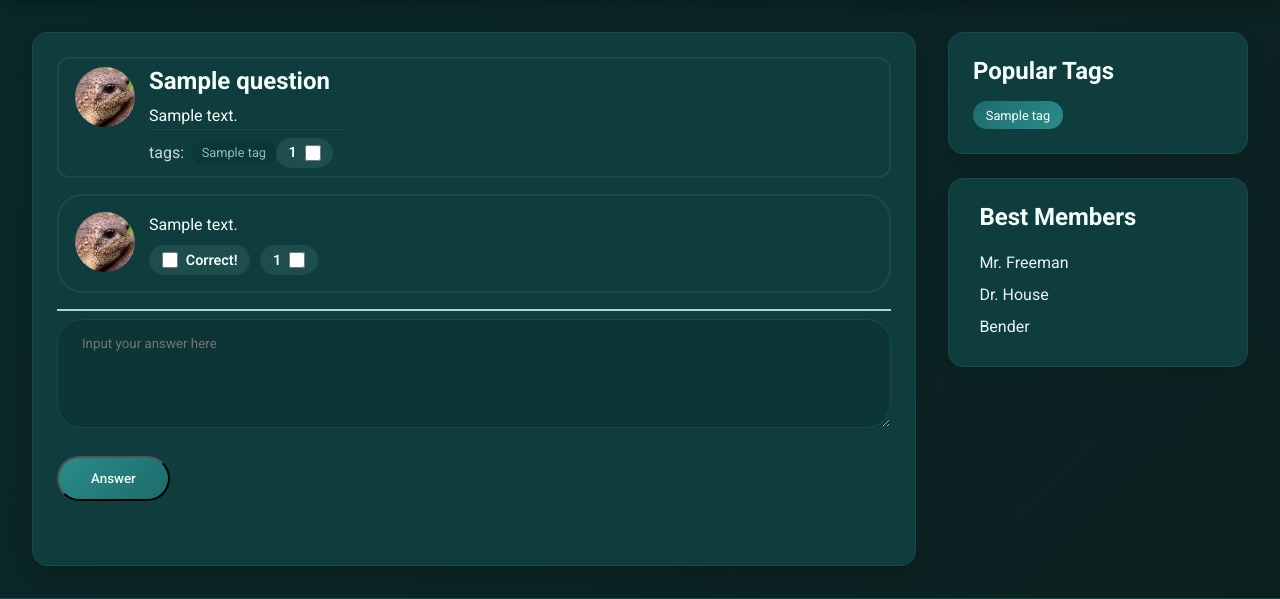
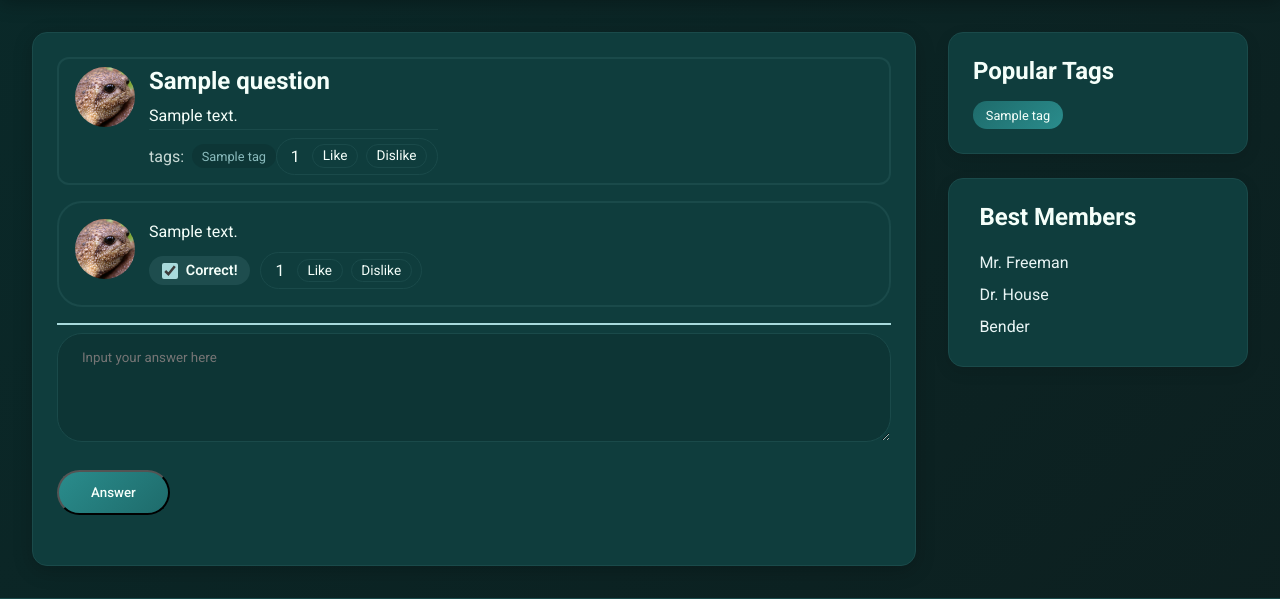
Before and after one commit to Saucesamba/AskMe, a Django app: page /question/1/ in a window 1280 px wide. Shown: the part 62-661 px from the top of the page. Run offline with Django 5.2, Linux system fonts and the light colour scheme; a user stored in the database is signed in; tables that the repository leaves empty hold one stand-in row (values such as "Sample post").

Commit message:
all likes functional

```diff
--- a/questions/urls.py
+++ b/questions/urls.py
@@ -7,5 +7,10 @@ urlpatterns = [
     path('hot/', HotQuestionsView.as_view(), name = "hot"),
     path('tag/<str:tag>/', TagFilteredQuestionsView.as_view(),name = "tag"),
     path('question/<int:pk>/', OneQuestionView.as_view(), name = "question_details"),
-    path('ask/', NewQuestionView.as_view(), name = "ask")
+    path('ask/', NewQuestionView.as_view(), name = "ask"),
+
+    path('api/question/<int:pk>/toggle_like',QuestionLikeAPIView.as_view(), name = 'question_like'),
+    path('api/answer/<int:pk>/toggle_like', AnswerLikeAPIView.as_view(), name = 'answer_like'),
+    path('api/question/<int:pk>/correct_answer', AnswerCorrectAPIView.as_view(), name = 'correct')
+
 ]
--- a/questions/views.py
+++ b/questions/views.py
@@ -2,17 +2,19 @@ from django.shortcuts import render, redirect, reverse
 
 from django.http import JsonResponse, HttpResponse
 from django.views.generic import TemplateView
+from django.views import View
 import math
+import json
 from django.http import HttpResponseRedirect
 
 
 from questions.pagination import paginate
-from questions.models import Tag, Question
+from questions.models import Tag, Question, QuestionLike, QuestionAnswer, AnswerLike
 from django.shortcuts import get_object_or_404
 from django.utils.decorators import method_decorator
 from django.contrib.auth.decorators import login_required
 from .forms import QuestionForm, AnswerForm
-
+from django.views.decorators.csrf import csrf_exempt
 
 @method_decorator(login_required, name = 'dispatch')
 class MainPageView(TemplateView):
@@ -98,7 +100,6 @@ class OneQuestionView(TemplateView):
     def dispatch(self, request, *args, **kwargs):
         return super(OneQuestionView, self).dispatch(request, *args, **kwargs)
 
-
 @method_decorator(login_required, name = 'dispatch')
 class TagFilteredQuestionsView(TemplateView):
     template_name = 'questions/index.html'
@@ -127,8 +128,6 @@ class TagFilteredQuestionsView(TemplateView):
 
     def dispatch(self, request, *args, **kwargs):
         return super(TagFilteredQuestionsView, self).dispatch(request, *args, **kwargs)
-
-
 
 @method_decorator(login_required, name = 'dispatch')
 class NewQuestionView(TemplateView):
@@ -162,3 +161,111 @@ class NewQuestionView(TemplateView):
 
     def dispatch(self, request, *args, **kwargs):
         return super(NewQuestionView,self).dispatch(request, *args, **kwargs)
+
+@method_decorator(login_required, name = 'dispatch')
+@method_decorator(csrf_exempt, name='dispatch')
+class QuestionLikeAPIView(View):
+    http_method_names = ['post']
+
+    def post(self, request, *args, **kwargs):
+        question_id = kwargs.get('pk')
+
+        is_like = json.loads(request.body.decode('utf-8')).get('is_like', True)
+        question = get_object_or_404(Question, pk=question_id)
+
+        if question.author == request.user:
+            return JsonResponse({
+                'success': False,
+                'error': "Вы являетесь автором вопроса."
+            }, status=400)
+
+        like_exists = QuestionLike.objects.filter(author=request.user, question_id=question_id).first()
+
+        if like_exists and like_exists.status != is_like:
+            like_exists.status = is_like
+            like_exists.save(update_fields=['status'])
+
+        if like_exists:
+            return JsonResponse({
+                'success': True,
+                'id': like_exists.id,
+                'rating': question.like_count,
+            }, status=200)
+
+        like = QuestionLike.objects.create(author=request.user, question_id=question_id, status=is_like)
+        question.save(update_fields=['updated_at'])
+
+        return JsonResponse({
+            'success': True,
+            'id': like.id,
+            'rating': question.like_count,
+        }, status=201)
+
+@method_decorator(login_required, name = 'dispatch')
+@method_decorator(csrf_exempt, name='dispatch')
+class AnswerLikeAPIView(View):
+    http_method_names = ['post']
+
+    def post(self, request, *args, **kwargs):
+        answer_id = kwargs.get('pk')
+
+        is_like = json.loads(request.body.decode('utf-8')).get('is_like', True)
+        answer = get_object_or_404(QuestionAnswer, pk=answer_id)
+
+        if answer.author == request.user:
+            return JsonResponse({
+                'success': False,
+                'error': "Вы являетесь автором вопроса."
+            }, status=400)
+
+        like_exists = AnswerLike.objects.filter(author=request.user, answer_id=answer_id).first()
+
+        if like_exists and like_exists.status != is_like:
+            like_exists.status = is_like
+            like_exists.save(update_fields=['status'])
+
+        if like_exists:
+            return JsonResponse({
+                'success': True,
+                'id': like_exists.id,
+                'rating': answer.like_count,
+            }, status=200)
+
+        like = AnswerLike.objects.create(author=request.user, answer_id=answer_id, status=is_like)
+        answer.save(update_fields=['updated_at'])
+
+        return JsonResponse({
+            'success': True,
+            'id': like.id,
+            'rating': answer.like_count,
+        }, status=201)
+
+@method_decorator(login_required, name = 'dispatch')
+@method_decorator(csrf_exempt, name='dispatch')
+class AnswerCorrectAPIView(View):
+    htttp_method_names = ['post']
+
+    def post(self, request, *args, **kwargs):
+        question_id = kwargs.get('pk')
+        answer_id = json.loads(request.body.decode('utf-8')).get('answer_id')
+        is_correct = json.loads(request.body.decode('utf-8')).get('is_correct')
+
+        question = get_object_or_404(Question, pk=question_id)
+
+        if question.author != request.user:
+            return JsonResponse({
+                'success': False,
+                'error': "Вы не являетесь автором вопроса."
+            }, status=400)
+
+        answer = get_object_or_404(QuestionAnswer, pk=answer_id, question_id=question_id)
+
+        if answer.is_correct != is_correct:
+            answer.is_correct = is_correct
+            answer.save(update_fields=['is_correct', 'updated_at'])
+
+        return JsonResponse({
+            'success': True,
+            'id': answer.id,
+            'correct': answer.is_correct,
+        }, status=200)
--- a/static/css/Base.css
+++ b/static/css/Base.css
@@ -362,6 +362,7 @@ main .question-wrapper {
     justify-content: space-between;
     align-items: center;
     padding-top: 0.5rem;
+
 }
 
 .question-lowbar a {
@@ -437,3 +438,38 @@ main .question-wrapper {
     height: 16px;
     accent-color: var(--hover-color);
 }
+
+.rating{
+    display: inline-flex;
+    align-items: center;
+    gap: 0.5rem;
+    padding: 0.35rem 0.6rem;
+    border-radius: 999px;
+    background-color: --var(--secondary-bg);
+    border: 1px solid var(--border-color);
+
+}
+
+.rating__value{
+    min-width: 2ch;
+    text-align: center;
+    color: var(--text-mint);
+}
+
+.rating__btn{
+    appearance: none;
+    border: 1px solid var(--border-color);
+    background: transparent;
+    color: var(--text-mint);
+    padding: 0.25rem 0.6rem;
+    border-radius: 999px;
+    cursor: pointer;
+    transition: all 0.2s ease;
+    font-size: 0.85rem;
+    line-height: 1;
+}
+
+.rating__btn:hover{
+    border-color: var(--hover-color);
+    transform: translateY(-1px);
+}
--- /dev/null
+++ b/static/js/script.js
@@ -0,0 +1,68 @@
+function sendLike(target, id) {
+    const csrf = document.querySelector('input[name="csrfmiddlewaretoken"]')?.value;
+    const currentRating = document.getElementById(`${id}-rating_value`);
+
+    fetch(`/api/${target}/${id}/toggle_like`, {
+        method: "POST",
+        headers: { "Content-Type": "application/json",
+                   "X-CSRFToken": csrf,
+         },
+        body: JSON.stringify({ is_like: true }),
+
+    })
+    .then((res) => {
+        if (res.status >= 400) console.error(res);
+        return res.json();
+    })
+    .then((res) => {
+        currentRating.textContent = `${res.rating}`;
+    });
+}
+
+function sendDislike(target, id) {
+    const csrf = document.querySelector('input[name="csrfmiddlewaretoken"]')?.value;
+
+    const currentRating = document.getElementById(`${id}-rating_value`);
+
+    fetch(`/api/${target}/${id}/toggle_like`, {
+        method: "POST",
+        headers: { "Content-Type": "application/json",
+            "X-CSRFToken": csrf,
+         },
+        body: JSON.stringify({ is_like: false }),
+    })
+    .then((res) => {
+        if (res.status >= 400) console.error(res);
+        return res.json();
+    })
+    .then((res) => {
+        currentRating.textContent = `${res.rating}`;
+    });
+}
+
+function toggleCorrect(questionId, answerId, isCorrect) {
+  const csrf = document.querySelector('input[name="csrfmiddlewaretoken"]')?.value;
+
+  fetch(`/api/question/${questionId}/correct_answer`, {
+    method: "POST",
+    headers: {
+      "Content-Type": "application/json",
+      "X-CSRFToken": csrf,
+    },
+    body: JSON.stringify({ answer_id: answerId, is_correct: isCorrect }),
+  })
+  .then((res) => res.json().then((data) => ({ ok: res.ok, status: res.status, data })))
+  .then(({ ok, data }) => {
+    if (!ok) {
+      alert(data.error || "Ошибка");
+      return;
+    }
+
+    if (data.correct === true) {
+      document.querySelectorAll('.correct-btn input[type="checkbox"]').forEach(cb => {
+        if (cb.id !== `correct-${answerId}`) cb.checked = false;
+      });
+    }
+  })
+  .catch(console.error);
+}
--- a/templates/base.html
+++ b/templates/base.html
@@ -133,4 +133,7 @@
         </div>
 
     </footer>
+
+    {% block scripts %}{% endblock %}
+
 </body>
--- a/templates/questions/question.html
+++ b/templates/questions/question.html
@@ -3,9 +3,11 @@
 {%load static%}
 
 {%block title%}Question{%endblock%}
+<script src="https://code.jquery.com/jquery-3.6.0.min.js"></script>
 
 {%block content%}
     <div class = "main-container">
+        {% csrf_token %}
         <section id = "start-question">
             <div class="question-wrapper">
                 <div class = "photo"><img src="{%static 'img/profilepic.png'%}"></div>
@@ -26,10 +28,11 @@
                                 <a href="{% url 'tag' tag %}">{{ tag }}</a>
                             {% endfor %}
                         </div>
-                        <div class = "like-btn">
-                            {{question.like_count}}
-                            <input type ="checkbox" id = "like-btn">
-                        </div>
+                        <div class="rating" id="{{ question.id }}-rating">
+                            <span class="rating__value" id="{{ question.id }}-rating_value">{{ question.like_count }}</span>
+                            <button type="button" onclick="sendLike('question', {{ question.id }})" class="rating__btn">Like</button>
+                            <button type="button" onclick="sendDislike('question', {{ question.id }})" class="rating__btn">Dislike</button>
+                            </div>
                     </div>
                 </div>
             </div>
@@ -46,13 +49,23 @@
                     </div>
 
                     <div class="answer-lowbar">
-                        <div class = "correct-btn">
-                            <input type ="checkbox" id = "correct-btn">
+                        {% if user.is_authenticated and user == question.author %}
+
+                        <div class="correct-btn">
+                            <input
+                                type="checkbox"
+                                id="correct-{{ answer.id }}"
+                                onchange="toggleCorrect({{ question.id }}, {{ answer.id }}, this.checked)"
+                                {% if answer.is_correct %}checked{% endif %}
+                            >
                             Correct!
                         </div>
-                        <div class = "like-btn">
-                            {{answer.like_count}}
-                            <input type ="checkbox" id = "like-btn">
+                        {%endif%}
+
+                        <div class="rating" id="{{ answer.id }}-rating">
+                            <span class="rating__value" id="{{ answer.id }}-rating_value">{{ answer.like_count }}</span>
+                            <button type="button" onclick="sendLike('answer', {{ answer.id }})" class="rating__btn">Like</button>
+                            <button type="button" onclick="sendDislike('answer', {{ answer.id }})" class="rating__btn">Dislike</button>
                         </div>
                     </div>
 
@@ -85,3 +98,7 @@
 
     </div>
 {%endblock%}
+
+{% block scripts %}
+    <script src="{% static 'js/script.js' %}" defer></script>
+{% endblock %}
```
Also changed, not shown: questions/models.py (+6 -2 lines), templates/questions/index.html (+11 -4 lines), media/avatars/1691583879_texas-cyberpunk-city-street-arknights_preview_6ps9PBS.jpg (added).
